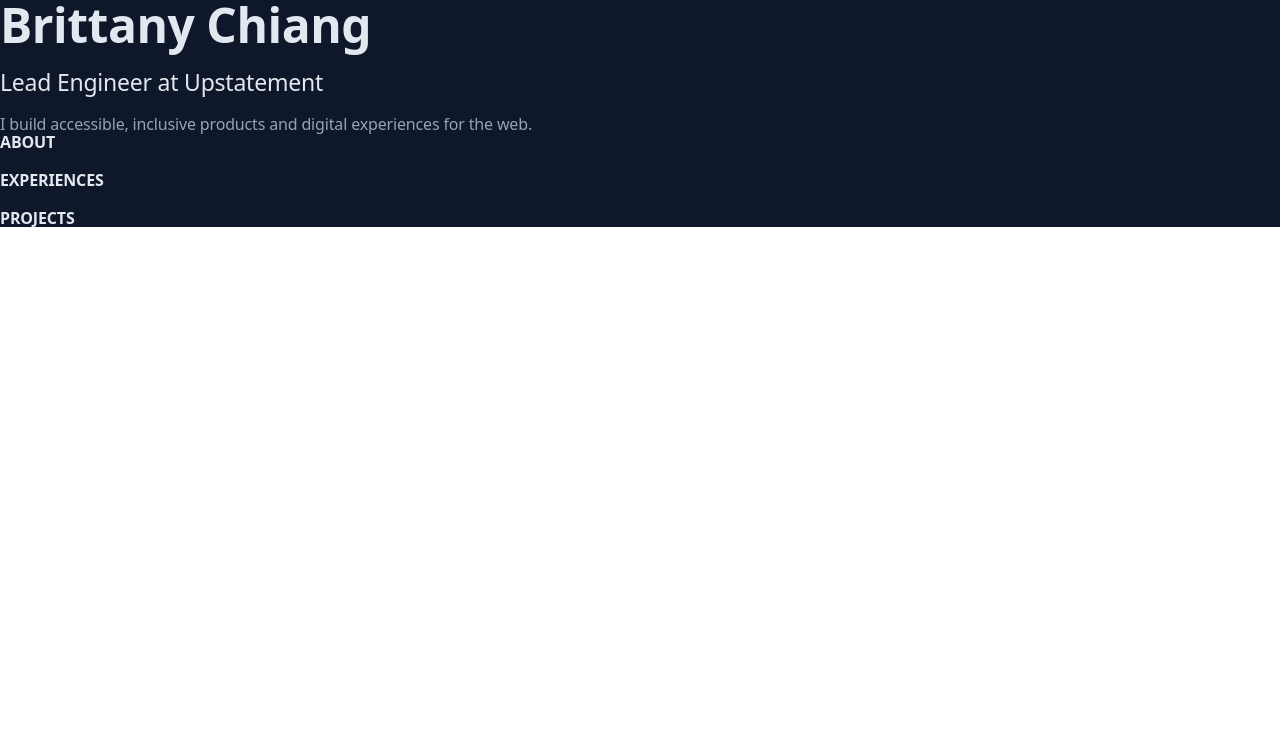
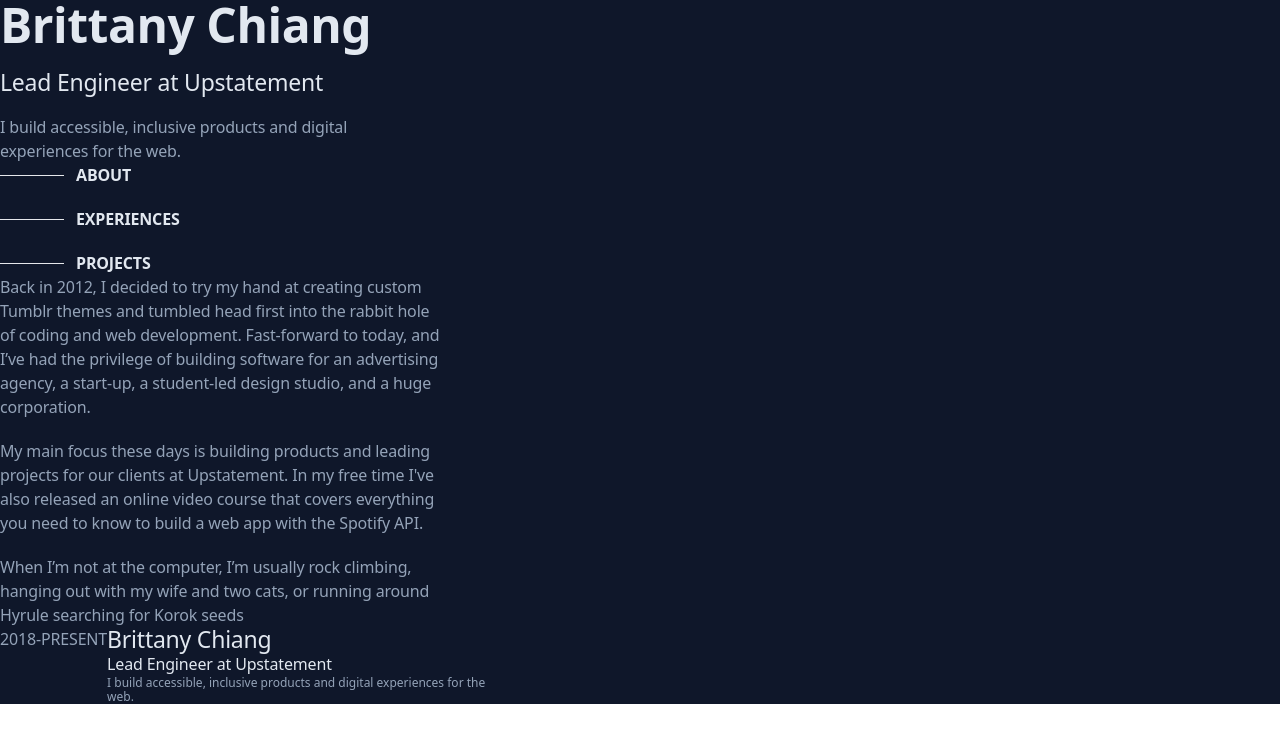
Before and after one commit to Divyapatel417/new-portfolio, a React (Create React App) app: page / in a window 1280 px wide. Shown: the top 742 px of the page. Built offline with nearby package versions, Linux system fonts and the light colour scheme.

Commit message:
About and Routing

```diff
--- a/src/App.js
+++ b/src/App.js
@@ -1,3 +1,5 @@
+import About from "./components/About";
+import Experience from "./components/Experience";
 import Introduction from "./components/Introduction";
 import Routing from "./components/Routing";
 
@@ -9,6 +11,8 @@ function App() {
     <div className= " font-sans bg-darkblue"  >
     <Introduction></Introduction>
     <Routing></Routing>
+    <About></About>
+    <Experience></Experience>
     </div>
   );
 }
--- /dev/null
+++ b/src/components/About.js
@@ -0,0 +1,21 @@
+import React from 'react'
+
+const About = () => {
+    return (
+        <div className='flex-row grid gap-y-5'>
+
+            <p className="text-base text-darktext max-w-md">Back in 2012, I decided to try my hand at creating custom Tumblr themes and tumbled head
+            first into the rabbit hole of coding and web development.
+            Fast-forward to today, and I’ve had the privilege of building software for an advertising agency,
+             a start-up, a student-led design studio, and a huge corporation.</p>
+
+             <p className="text-base text-darktext max-w-md">My main focus these days is building products and leading projects for our clients at Upstatement.
+              In my free time I've also released an online video course that covers everything you need to know to build a web app with the Spotify API.</p>
+
+             <p className="text-base text-darktext max-w-md">When I’m not at the computer,
+              I’m usually rock climbing, hanging out with my wife and two cats, or running around Hyrule searching for Korok seeds</p>
+        </div>
+    )
+}
+
+export default About
--- /dev/null
+++ b/src/components/Experience.js
@@ -0,0 +1,14 @@
+import React from 'react'
+
+const Experience = () => {
+  return (
+    <div className='flex flex-row '>
+        <div><p className="text-base text-darktext" >2018-PRESENT</p></div>
+        <div>  <p className="text-lg text-brighttext ">Brittany Chiang</p>
+      <p className="text-base text-brighttext">Lead Engineer at Upstatement</p>
+      <p className="text-sm text-darktext max-w-sm">I build accessible, inclusive products and digital experiences for the web.</p></div>
+      </div>
+  )
+}
+
+export default Experience
--- a/src/components/Introduction.js
+++ b/src/components/Introduction.js
@@ -6,7 +6,7 @@ const Introduction = () => {
 
       <p className="text-xl text-brighttext ">Brittany Chiang</p>
       <p className="text-lg text-brighttext">Lead Engineer at Upstatement</p>
-      <p className="text-base text-darktext">I build accessible, inclusive products and digital experiences for the web.</p></div>
+      <p className="text-base text-darktext max-w-sm">I build accessible, inclusive products and digital experiences for the web.</p></div>
   )
 }
 
--- a/src/components/Routing.js
+++ b/src/components/Routing.js
@@ -3,9 +3,16 @@ import React from 'react'
 const Routing = () => {
   return (
     <div className='flex-row  grid gap-y-5'>
-        <p className='text-base font-bold text-brighttext'>ABOUT</p>
-    <p className='text-base font-bold text-brighttext'>EXPERIENCES</p>
-    <p className='text-base font-bold text-brighttext'>PROJECTS</p></div>
+      <div class="inline-flex items-center w-full">
+        <hr class="w-16 h-px  bg-gray-200 border-0 dark:bg-gray-700"></hr>
+        <p className=' pl-3 text-base font-bold text-brighttext'> ABOUT</p></div>
+        <div class="inline-flex items-center w-full">
+        <hr class="w-16 h-px  bg-gray-200 border-0 dark:bg-gray-700"></hr>
+        <p className=' pl-3 text-base font-bold text-brighttext'> EXPERIENCES</p></div>
+        <div class="inline-flex items-center w-full">
+        <hr class="w-16 h-px  bg-gray-200 border-0 dark:bg-gray-700"></hr>
+        <p className=' pl-3 text-base font-bold text-brighttext'> PROJECTS</p></div>
+    </div>
   )
 }
 
--- a/tailwind.config.js
+++ b/tailwind.config.js
@@ -6,7 +6,7 @@ module.exports = {
     fontSize: {
       sm: ['12px', '14px'],
       base: ['16px', {
-        lineHeight: '18px',
+        lineHeight: '122x',
         letterSpacing: '-0.01em',
         fontWeight: '400',
       }],
```
